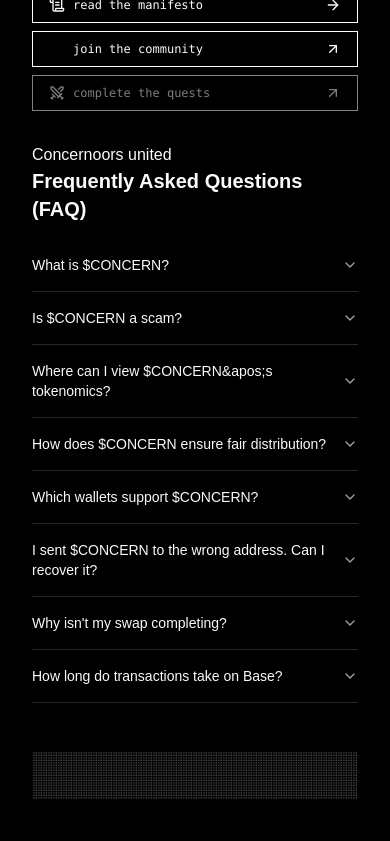
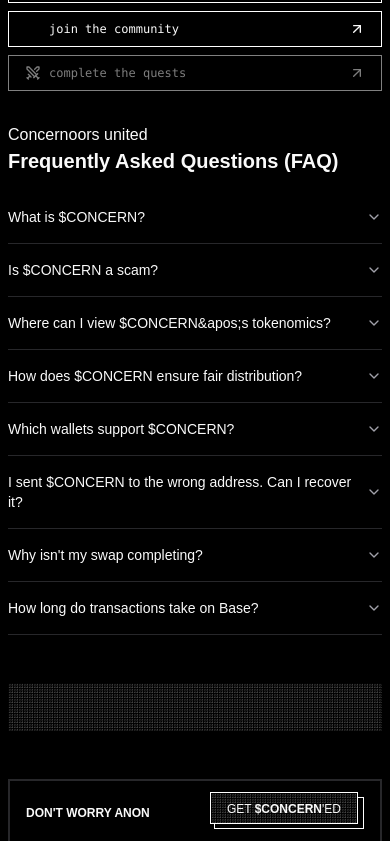
Before and after one commit to concernor/frontend, a Next.js app: page / in a window 390 px wide. Shown: the part 1156-1997 px from the top of the page. Built offline with nearby package versions, Linux system fonts and the light colour scheme; some icons are missing.

Commit message:
increase mobile responsiveness

```diff
--- a/app/layout.tsx
+++ b/app/layout.tsx
@@ -34,7 +34,7 @@ export default function RootLayout({
         className={`${geistSans.variable} ${geistMono.variable} antialiased`}
       >
         <div className="flex flex-col items-center w-full min-h-screen">
-          <div className="max-w-7xl w-full flex flex-col items-center px-8 min-h-screen">
+          <div className="max-w-7xl w-full flex flex-col items-center px-2 sm:px-4 md:px-8 min-h-screen">
             <Header />
             <main className="w-full flex flex-col gap-12 mt-8 md:mt-24 flex-grow">
               {children}
--- a/components/landing/purchase-button.tsx
+++ b/components/landing/purchase-button.tsx
@@ -5,13 +5,18 @@ import { cn } from "@/lib/utils";
 
 export const PurchaseButton = () => {
   return (
-    <Button variant="outline" asChild className="z-50 bg-black px-0 py-0">
+    <Button
+      variant="outline"
+      asChild
+      className="z-50 bg-black px-0 py-0 h-8 sm:h-9"
+    >
       <Link href={links.flaunch} target="__blank">
         <span
           className={cn(
-            "px-4 py-2 h-9",
+            "px-4 py-2",
             "border border-input border-white ",
-            "block -translate-x-[5px] -translate-y-[5px] bg-dotted  hover:-translate-y-[3px] hover:-translate-x-[2px] active:translate-x-0 active:translate-y-0 transition-all"
+            "block -translate-x-[5px] -translate-y-[5px] bg-dotted  hover:-translate-y-[3px] hover:-translate-x-[2px] active:translate-x-0 active:translate-y-0 transition-all",
+            "text-xs sm:text-sm h-8 sm:h-9"
           )}
         >
           GET <b>$CONCERN</b>&apos;ED
--- a/components/layout/footer.tsx
+++ b/components/layout/footer.tsx
@@ -87,7 +87,7 @@ export const Footer = () => {
       <div className="w-full flex flex-col lg:flex-row border-2">
         <div className="w-full lg:w-1/2 grid grid-rows-3 divide-y-2">
           <div className="p-4 w-full flex justify-between items-center h-16">
-            <span className="uppercase font-bold pr-4 text-sm ">
+            <span className="uppercase font-bold pr-4 text-xs sm:text-sm ">
               don&apos;t worry anon
             </span>
             <PurchaseButton />
```
